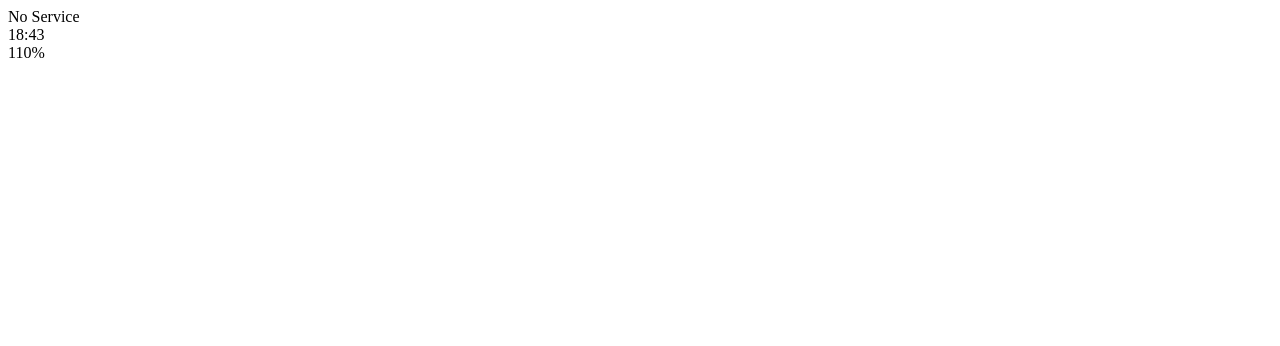
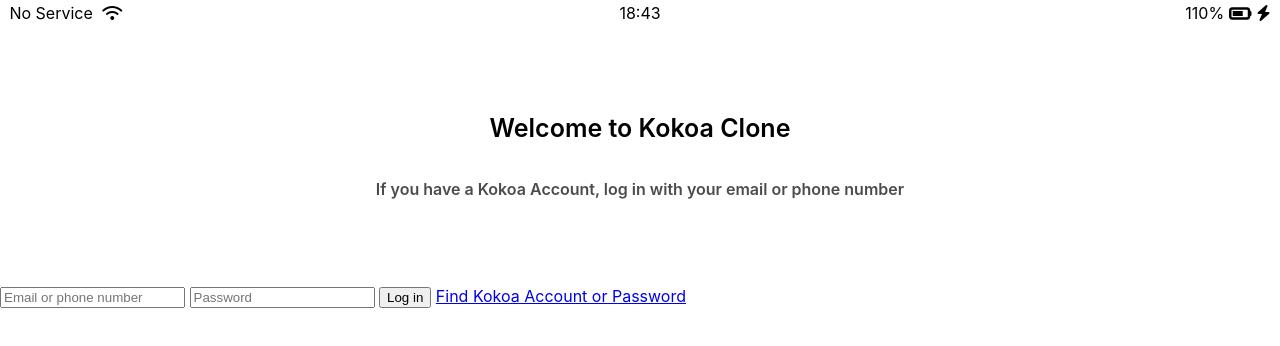
Before and after one commit to songlama/study_kakao, a plain HTML site: page index.html in a window 1280 px wide. Drawn offline with Linux system fonts and the light colour scheme.

Commit message:
20201213

```diff
--- /dev/null
+++ b/css/reset.css
@@ -0,0 +1,48 @@
+/* http://meyerweb.com/eric/tools/css/reset/
+   v2.0 | 20110126
+   License: none (public domain)
+*/
+
+html, body, div, span, applet, object, iframe,
+h1, h2, h3, h4, h5, h6, p, blockquote, pre,
+a, abbr, acronym, address, big, cite, code,
+del, dfn, em, img, ins, kbd, q, s, samp,
+small, strike, strong, sub, sup, tt, var,
+b, u, i, center,
+dl, dt, dd, ol, ul, li,
+fieldset, form, label, legend,
+table, caption, tbody, tfoot, thead, tr, th, td,
+article, aside, canvas, details, embed,
+figure, figcaption, footer, header, hgroup,
+menu, nav, output, ruby, section, summary,
+time, mark, audio, video {
+	margin: 0;
+	padding: 0;
+	border: 0;
+	font-size: 100%;
+	font: inherit;
+	vertical-align: baseline;
+}
+/* HTML5 display-role reset for older browsers */
+article, aside, details, figcaption, figure,
+footer, header, hgroup, menu, nav, section {
+	display: block;
+}
+body {
+	line-height: 1;
+}
+ol, ul {
+	list-style: none;
+}
+blockquote, q {
+	quotes: none;
+}
+blockquote:before, blockquote:after,
+q:before, q:after {
+	content: '';
+	content: none;
+}
+table {
+	border-collapse: collapse;
+	border-spacing: 0;
+}
--- /dev/null
+++ b/css/status-bar.css
@@ -0,0 +1,23 @@
+.status-bar{
+    display:flex;
+    justify-content: center;
+    padding: 5px 3px;
+}
+.status-bar__column:first-child span{
+    margin-right:5px;
+}
+.status-bar__column{
+    width: 33%;
+}
+.status-bar__column:nth-child(2){
+    display: flex;
+    justify-content: center;
+}
+.status-bar__column:last-child{
+    display:flex;
+    justify-content: flex-end;
+    align-items: center;
+}
+.status-bar__column .fa-battery-three-quarters{
+    margin: 0 5px;
+}
--- /dev/null
+++ b/css/styles.css
@@ -0,0 +1,22 @@
+@import "reset.css";
+@import "status-bar.css";
+body{
+    font-family: -apple-system, BlinkMacSystemFont, 'Segoe UI', Roboto, Oxygen, Ubuntu, Cantarell, 'Open Sans', 'Helvetica Neue', sans-serif ;
+}
+.welcome-header{
+    margin:90px 0px;
+    text-align: center;
+    display:flex;
+    flex-direction: column;
+    align-items: center;
+    font-weight: 600;
+}
+.welcome-header__title{
+    margin-bottom:40px;
+    font-size: 25px;
+}
+
+.welcome-header__text{
+    width: 60%;
+    opacity: 0.7;;
+}
--- a/index.html
+++ b/index.html
@@ -3,22 +3,36 @@
 <head>
     <meta charset="UTF-8">
     <meta name="viewport" content="width=device-width, initial-scale=1.0">
-    <title>Wellcome to Kokoa Talk</title>
+    <title>Wellcome to Kokoa Clone</title>
+    <link rel="stylesheet" href="css/styles.css">
+
 </head>
 <body>
-    <div id="status-bar">
+    <div class="status-bar">
         <div class="status-bar__column">
             <span>No Service</span>
-
+            <i class="fas fa-wifi"></i>
         </div>
         <div class="status-bar__column">
             <span>18:43</span>
         </div>
         <div class="status-bar__column">
             <span>110%</span>
-            <!--Battery Icon-->
-            <!-- Lightning Icon-->
+            <i class="fas fa-battery-three-quarters fa-lg"></i>
+            <i class="fas fa-bolt"></i>
         </div>
+
     </div>
+        <header class="welcome-header">
+            <h1 class="welcome-header__title">Welcome to Kokoa Clone </h1>
+            <p class="welcome-header__text">If you have a Kokoa Account, log in with your email or phone number</p>
+        </header>
+        <form id="login-form">
+            <input type="text" placeholder="Email or phone number"/>
+            <input type="password" placeholder="Password"/>
+            <input type="submit" value="Log in">
+            <a href="#">Find Kokoa Account or Password</a>
+        </form>
+        <script src="http://kit.fontawesome.com/6478f529f2.js" crossorigin="anonymous"></script>
 </body>
 </html>
```
